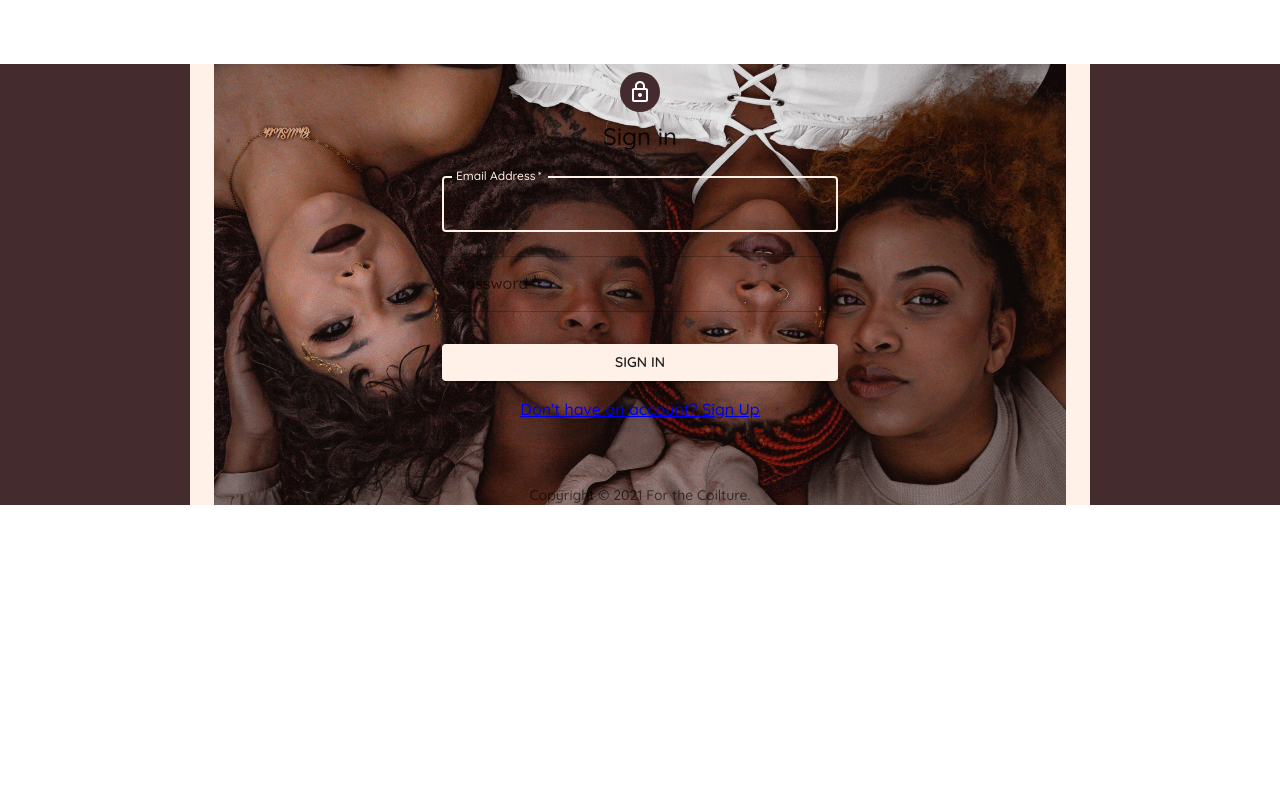
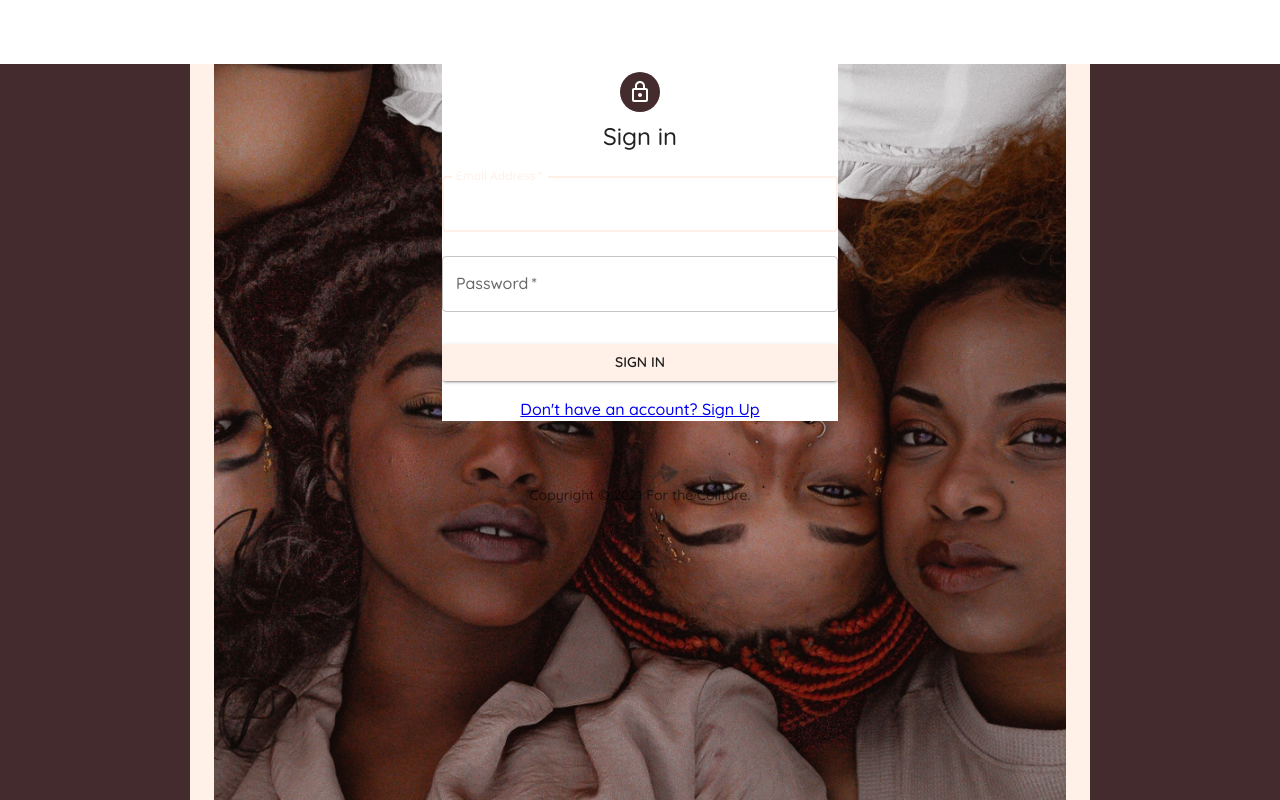
Before and after one commit to MRahimi729/Red-badge-Client, a React (Create React App) app: page / in a window 1280 px wide. Shown: the top 800 px of the page. Built offline with nearby package versions, Linux system fonts and the light colour scheme.

Commit message:
expanded the picture and container for signin page.

```diff
--- a/src/components/Auth/SignIn.jsx
+++ b/src/components/Auth/SignIn.jsx
@@ -68,11 +68,13 @@ class SignIn extends React.Component {
 
   render() {
     return (
-      <Box
+      <Container
         component="main"
         sx={{
           backgroundImage: `url(${BackgroundImage})`,
           backgroundSize: "cover",
+          minHeight: 900,
+          backgroundPosition: "60% 50%",
         }}
       >
         <Container component="main" maxWidth="xs">
@@ -83,6 +85,7 @@ class SignIn extends React.Component {
               display: "flex",
               flexDirection: "column",
               alignItems: "center",
+              bgcolor: "white",
             }}
           >
             <Avatar sx={{ m: 1, bgcolor: "secondary.main" }}>
@@ -144,7 +147,7 @@ class SignIn extends React.Component {
           </Box>
           <Copyright sx={{ mt: 8, mb: 4 }} />
         </Container>
-      </Box>
+      </Container>
     );
   }
 }
```
